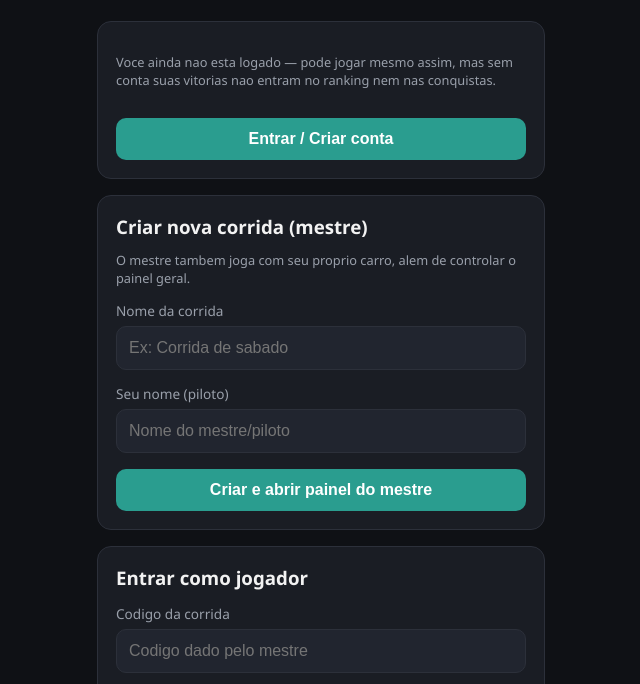
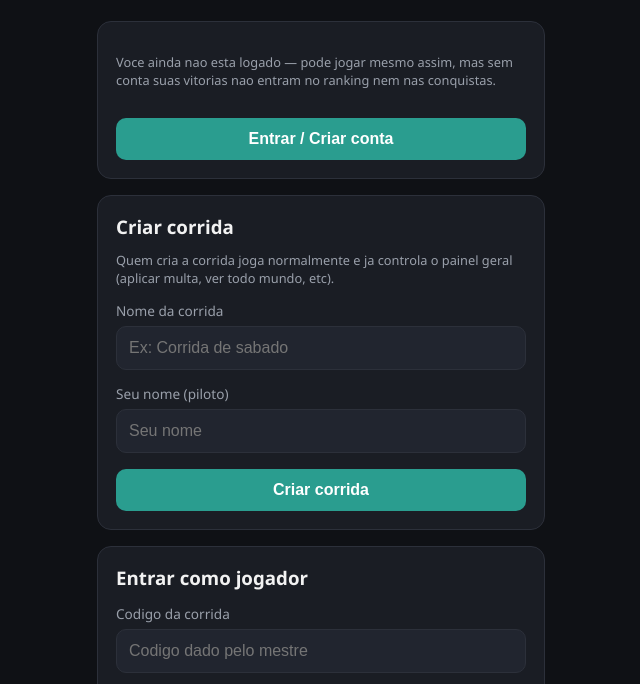
Before and after one commit to sam36dev/racer_arpus, a website: page public/index.html in a window 1280 px wide. Shown: the part 100-784 px from the top of the page, without its empty margins (319-959 px from the left). Drawn offline with Linux system fonts and the light colour scheme.

Commit message:
Simplifica linguagem da home: sem 'mestre' como escolha de papel
Quem cria a corrida ja controla o painel automaticamente - nao e
uma conta ou tipo de usuario separado, so tira a confusao do texto.

```diff
--- a/public/index.html
+++ b/public/index.html
@@ -27,13 +27,13 @@
   </div>
 
   <div class="card">
-    <h3>Criar nova corrida (mestre)</h3>
-    <p class="small">O mestre tambem joga com seu proprio carro, alem de controlar o painel geral.</p>
+    <h3>Criar corrida</h3>
+    <p class="small">Quem cria a corrida joga normalmente e ja controla o painel geral (aplicar multa, ver todo mundo, etc).</p>
     <label for="game-name">Nome da corrida</label>
     <input type="text" id="game-name" placeholder="Ex: Corrida de sabado" />
     <label for="master-player-name">Seu nome (piloto)</label>
-    <input type="text" id="master-player-name" placeholder="Nome do mestre/piloto" />
-    <button class="full-width" id="btn-create">Criar e abrir painel do mestre</button>
+    <input type="text" id="master-player-name" placeholder="Seu nome" />
+    <button class="full-width" id="btn-create">Criar corrida</button>
   </div>
 
   <div class="card">
```
